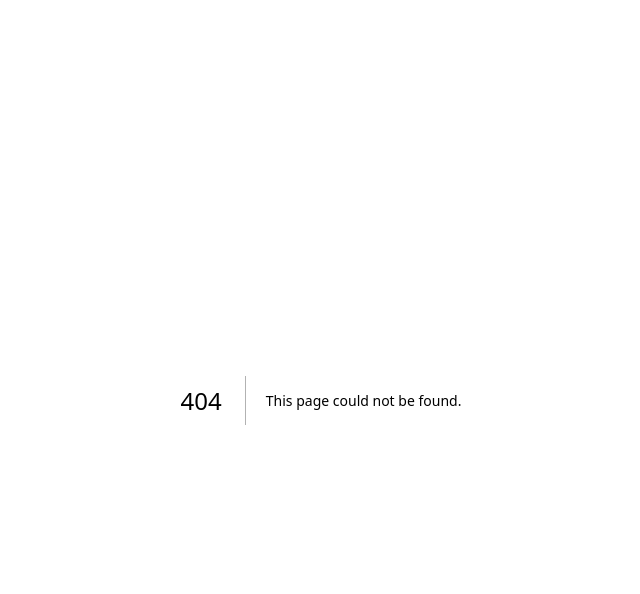
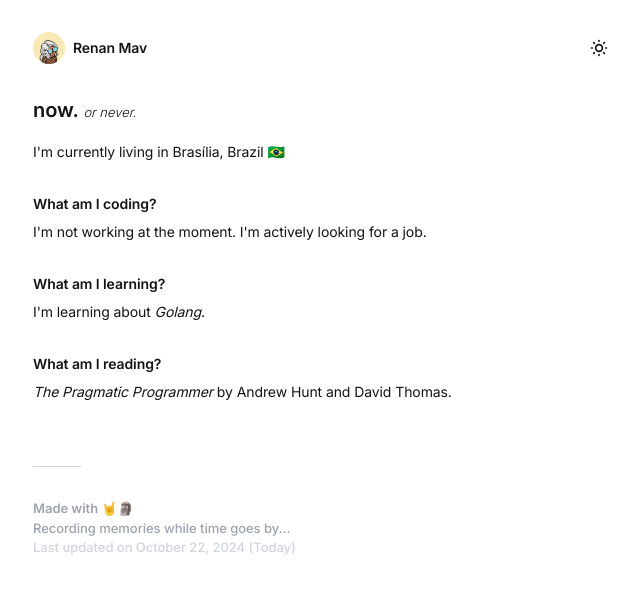
Before and after one commit to renanmav/renanmav.com, a Next.js app: page /now in a window 1280 px wide. Before the commit this address had no page. Shown: the top 594 px of the page, without its empty margins (319-959 px from the left). Built offline with nearby package versions, Linux system fonts and the light colour scheme; no server answers.

Commit message:
update nitro post and /now page

```diff
--- a/app/(public)/blog/posts/experimenting-with-nitro-modules.mdx
+++ b/app/(public)/blog/posts/experimenting-with-nitro-modules.mdx
@@ -1,6 +1,6 @@
 ---
 title: "Experimenting with Nitro modules"
-publishedAt: "2024-11-01"
+publishedAt: "2024-11-06"
 summary: "Creating my first library with Nitro modules"
 ---
 
--- /dev/null
+++ b/app/(public)/now/page.tsx
@@ -0,0 +1,35 @@
+import { myInfo } from "app/constants";
+
+export default function NowPage() {
+  return (
+    <section>
+      <h1 className="mb-4 text-xl font-semibold">
+        now. <em className="text-sm font-light">or never.</em>
+      </h1>
+      {/* <span>Last update: 05/11/2024</span> */}
+
+      <p className="mb-8 text-base">I'm currently living in {myInfo.address}</p>
+
+      <div className="mb-8">
+        <h2 className="mb-2 text-base font-semibold">What am I coding?</h2>
+        <p className="text-base">
+          I'm not working at the moment. I'm actively looking for a job.
+        </p>
+      </div>
+
+      <div className="mb-8">
+        <h2 className="mb-2 text-base font-semibold">What am I learning?</h2>
+        <p className="text-base">
+          I'm learning about <em>Golang</em>.
+        </p>
+      </div>
+
+      <div className="mb-8">
+        <h2 className="mb-2 text-base font-semibold">What am I reading?</h2>
+        <p className="text-base">
+          <em>The Pragmatic Programmer</em> by Andrew Hunt and David Thomas.
+        </p>
+      </div>
+    </section>
+  );
+}
--- a/app/(public)/page.tsx
+++ b/app/(public)/page.tsx
@@ -19,11 +19,10 @@ export default function IndexPage() {
 }
 
 function MeNowadays() {
-  // TODO: add /now page and reference it here
   return (
     <p id="me-nowadays" className="mb-4 text-base">
-      I am currently living in {myInfo.address} and working as a software
-      enginner at {myInfo.company}.
+      If you want to see what I'm currently doing, check my{" "}
+      <Link href="/now">/now page</Link>.
     </p>
   );
 }
--- a/app/constants.ts
+++ b/app/constants.ts
@@ -8,7 +8,7 @@ export const myInfo = {
   description: "Developer, Driver, Jesus Follower",
   email: "me@renanmav.com",
   phone: "+55 63 98461-0014",
-  address: "Brazil 🇧🇷",
+  address: "Brasília, Brazil 🇧🇷",
   twitter: "https://x.com/renanmav",
   linkedin: "https://linkedin.com/in/renanmav",
   github: "https://github.com/renanmav",
```
